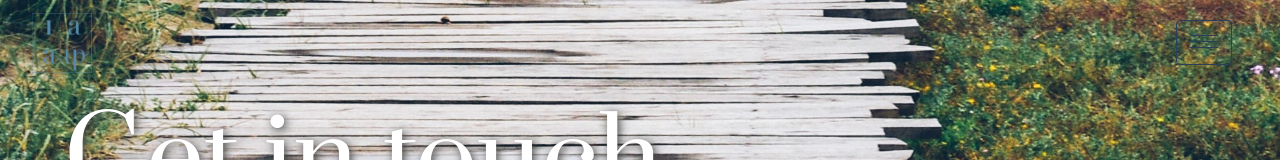
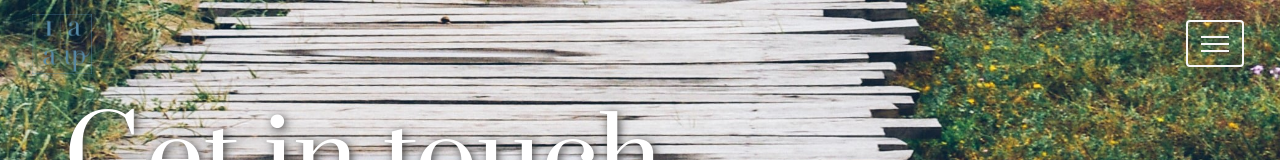
Before and after one commit to TreeLife8/italladdsup, a React (Vite) app: page /Contact in a window 1280 px wide. Shown: the top 160 px of the page. Built offline with nearby package versions, Linux system fonts and the light colour scheme.

Commit message:
moved the navbar from the app component onto each page so they burger icon could be changed to white on the contact page

```diff
--- a/src/App.jsx
+++ b/src/App.jsx
@@ -3,7 +3,7 @@ import "./App.css";
 import Home from "./components/homePage/Home";
 import Packages from "./components/packagePage/Packages";
 import Contact from "./components/Contact";
-import Navbar from "./components/Navbar";
+// import Navbar from "./components/Navbar";
 import { Routes, Route } from "react-router-dom";
 import Footer from "./components/Footer";
 import ScrollToTop from "./components/ScrollToTop";
@@ -20,12 +20,23 @@ export default function App() {
   }
   return (
     <div className="App" onClick={handleTouch}>
-      <Navbar toggleNavbar={toggleNavbar} state={state} />
       <ScrollToTop />
       <Routes>
-        <Route exact path="/" element={<Home />} />
-        <Route exact path="Packages" element={<Packages />} />
-        <Route exact path="Contact" element={<Contact />} />
+        <Route
+          exact
+          path="/"
+          element={<Home state={state} toggleNavbar={toggleNavbar} />}
+        />
+        <Route
+          exact
+          path="Packages"
+          element={<Packages state={state} toggleNavbar={toggleNavbar} />}
+        />
+        <Route
+          exact
+          path="Contact"
+          element={<Contact state={state} toggleNavbar={toggleNavbar} />}
+        />
       </Routes>
       <Footer />
     </div>
--- a/src/components/Contact.css
+++ b/src/components/Contact.css
@@ -40,3 +40,10 @@
   background-color: var(--light-accent);
   opacity: 0.9;
 }
+.Contact nav .navbar-toggler-icon .burger {
+  color: var(--light-accent);
+  padding: 1px;
+}
+.Contact nav button.navbar-toggler {
+  border: var(--light-accent) 2px solid;
+}
--- a/src/components/Contact.jsx
+++ b/src/components/Contact.jsx
@@ -1,10 +1,11 @@
 import React from "react";
 import "./Contact.css";
+import Navbar from "./Navbar";
 
-export default function Contact() {
+export default function Contact(props) {
   return (
     <div className="Contact">
-      <div className="white-banner"></div>
+      <Navbar toggleNavbar={props.toggleNavbar} state={props.state} />
       <h1 className="title">Get in touch</h1>
       <div className="contact-box">
         <h5 className="script-heading">Contact Jane</h5>
--- a/src/components/Navbar.css
+++ b/src/components/Navbar.css
@@ -3,6 +3,7 @@ nav {
   margin: 0;
   color: var(--dark-accent);
 }
+
 nav .logo {
   max-width: 60px;
   margin-left: 20px;
@@ -58,6 +59,7 @@ nav .navbar-nav {
   background-color: var(--light-accent);
   opacity: 0.9;
   padding: 25px;
+  text-align: left;
 }
 nav #banner {
   background-color: var(--light-accent);
--- a/src/components/Navbar.jsx
+++ b/src/components/Navbar.jsx
@@ -7,7 +7,7 @@ function Navbar(props) {
   return (
     <nav className="navbar navbar-expand-xxxl fixed-top">
       <div
-        className="container-fluid d-flex me-3"
+        className="container-fluid d-flex pe-3"
         id={props.state ? "banner" : ""}
       >
         <Link className="navbar-brand" to="/">
@@ -30,7 +30,7 @@ function Navbar(props) {
           </span>
         </button>
       </div>
-      <div className="d-flex justify-content-end">
+      <div className="nav-menu">
         <div
           className={props.state ? "collapse" : "collapse navbar-collapse"}
           id="navbarNav"
--- a/src/components/homePage/Home.jsx
+++ b/src/components/homePage/Home.jsx
@@ -9,9 +9,13 @@ import Qualifications from "./Qualifications";
 import Services from "./Services";
 import Testimonials from "./Testimonials";
 
-export default function Home() {
+import Navbar from "../Navbar";
+
+export default function Home(props) {
   return (
     <div className="Home">
+      <Navbar toggleNavbar={props.toggleNavbar} state={props.state} />
+
       <Hero />
       <Intro />
       <Services />
--- a/src/components/packagePage/Packages.jsx
+++ b/src/components/packagePage/Packages.jsx
@@ -4,8 +4,9 @@ import XERO from "../images/XeroDevices.png";
 import ShapeDivider from "./ShapeDivider";
 import ConsultationCatch from "./ConsultationCatch";
 import TestimonialBanner from "./TestimonialBanner";
+import Navbar from "../Navbar";
 
-export default function Packages() {
+export default function Packages(props) {
   let packages = [
     {
       name: "Starter",
@@ -68,6 +69,8 @@ export default function Packages() {
   ];
   return (
     <div className="Packages">
+      <Navbar toggleNavbar={props.toggleNavbar} state={props.state} />
+
       <div className="hero container-fluid">
         <h1 className="title">Packages</h1>
         <ShapeDivider />
```
